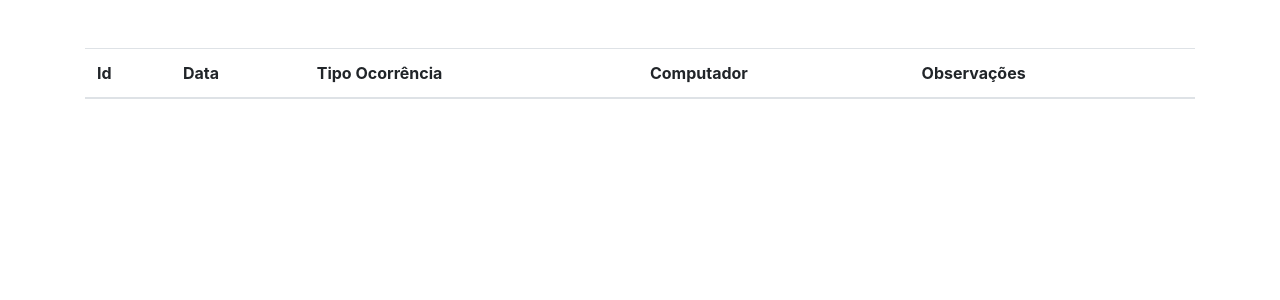
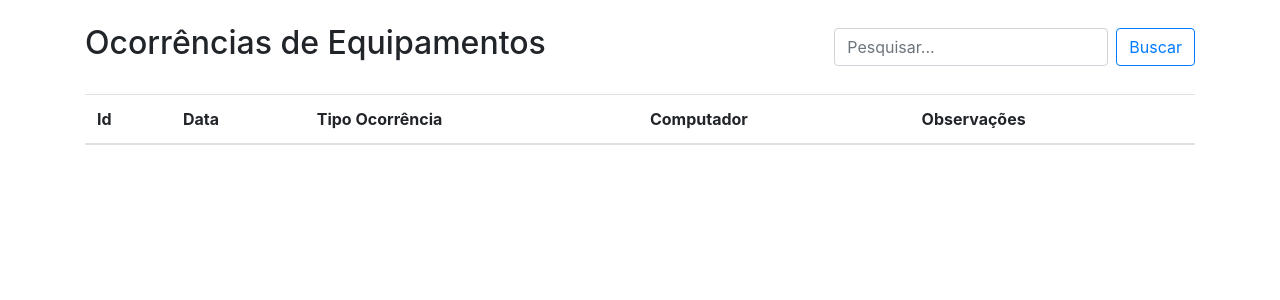
Before and after one commit to marcoskw/licenca, a Django app: page /ocorrencias/ocorrencias_equipamentos/listar_ocorrencias_equipamentos/ in a window 1280 px wide. Shown: the part 56-356 px from the top of the page. Run offline with Django 5.2, Linux system fonts and the light colour scheme; the visitor is signed in with stand-in values (Sample User, id 1); data that the repository does not hold is empty; some libraries are stand-ins or nearby versions.

Commit message:
Adicionando campo de pesquisa para listar_ocorrencias_equipamentos e listar_ocorrencias_operadores

```diff
--- a/ocorrencias/templates/listar_ocorrencias_equipamentos.html
+++ b/ocorrencias/templates/listar_ocorrencias_equipamentos.html
@@ -3,14 +3,23 @@
 {% block 'head' %}
 
 {% endblock 'head' %}
-
 {% block 'body' %}
   {% include "partials/barra_navegacao.html" %}
-    <br>
-    <br>
-    <div class="container dark-color container_empresas">
+
+  <!-- Container para centralizar o conteúdo -->
+  <div class="container mt-4">
+      <div class="d-flex justify-content-between align-items-center mb-4">
+          <div class="d-flex align-items-center">
+              <h2 class="mr-3">Ocorrências de Equipamentos</h2>
+          </div>
+          <form class="form-inline" method="GET" action="{% url 'buscar_ocorrencias_equipamentos' %}">
+              <input class="form-control mr-sm-2" type="search" placeholder="Pesquisar..." aria-label="Pesquisar" name="q" value="{{ request.GET.q }}">
+              <button class="btn btn-outline-primary my-2 my-sm-0" type="submit">Buscar</button>
+          </form>
+      </div>
+
       <table class="table">
-            <thead >
+        <thead>
           <tr class="cabecalho" style="background-color: transparent !important;">
             <th class="cabecalho" scope="col">Id</th>
             <th class="cabecalho" scope="col">Data</th>
@@ -43,5 +52,5 @@
             {% endfor %}
         </tbody>
       </table>
-    </div>
+  </div>  <!-- Fim do container -->
 {% endblock 'body' %}
--- a/ocorrencias/urls.py
+++ b/ocorrencias/urls.py
@@ -7,6 +7,8 @@ urlpatterns = [
     path('ocorrencias_operadores/listar_ocorrencias_operadores', views.listar_ocorrencias_operadores, name='listar_ocorrencias_operadores') ,
     path('ocorrencias_operadores/inativar_operador/', views.inativar_operador, name="inativar_operador"),
     path('ocorrencias_operadores/atualizar_setor_operador/', views.atualizar_setor_operador, name='atualizar_setor_operador'),
+    path('ocorrencias_equipamentos/buscar_ocorrencias_operadores', views.buscar_ocorrencias_operadores, name="buscar_ocorrencias_operadores"),
+
 
     # Equipamentos
     path('ocorrencias_equipamentos/', views.ocorrencias_equipamentos, name="ocorrencias_equipamentos"),
@@ -14,5 +16,6 @@ urlpatterns = [
     path('ocorrencias_equipamentos/inativar_computador/', views.inativar_computador, name="inativar_computador"),
     path('ocorrencias_equipamentos/trocar_computador_operador/', views.trocar_computador_operador, name='trocar_computador_operador'),
     path('ocorrencias_equipamentos/adicionar_software_em_um_computador', views.adicionar_software_em_um_computador, name="adicionar_software_em_um_computador"),
-    path('ocorrencias_equipamentos/atualizar_nome_maquina', views.atualizar_nome_maquina, name="atualizar_nome_maquina")
+    path('ocorrencias_equipamentos/atualizar_nome_maquina', views.atualizar_nome_maquina, name="atualizar_nome_maquina"),
+    path('ocorrencias_equipamentos/buscar_ocorrencias_equipamentos', views.buscar_ocorrencias_equipamentos, name="buscar_ocorrencias_equipamentos"),
 ]
--- a/ocorrencias/views.py
+++ b/ocorrencias/views.py
@@ -6,6 +6,8 @@ from empresa.models import Operador, Setor
 from parametros.models import ParametrosEmpresa
 from django.contrib import messages
 from django.contrib.messages import constants
+from django.db.models import Q
+
 
 # Operadores
 def ocorrencias_operadores(request):
@@ -18,7 +20,7 @@ def listar_ocorrencias_operadores(request):
     if not request.user.is_authenticated:
         return redirect('/login')
 
-    ocorrencias = OcorrenciaOperador.objects.all()
+    ocorrencias = OcorrenciaOperador.objects.all().order_by('-id')
 
     tipo_ocorrencia_choices = dict(OcorrenciaOperador.tipo_ocorrencia_choices)
 
@@ -109,6 +111,23 @@ def atualizar_setor_operador(request):
         messages.add_message(request, constants.SUCCESS, 'Ocorrencia criada com sucesso')
         return redirect('atualizar_setor_operador')
 
+def buscar_ocorrencias_operadores(request):
+    if not request.user.is_authenticated:
+        return redirect('/login')
+
+    termo = request.GET.get('q')
+    ocorrencias = OcorrenciaOperador.objects.all()
+
+    if termo:
+        ocorrencias = ocorrencias.filter(
+            Q(tipo_ocorrencia__icontains=termo) |
+            Q(operador__nome_operador__icontains=termo) |
+            Q(observacoes__icontains=termo)
+
+        )
+
+    return render(request, 'listar_ocorrencias_operadores.html', {'ocorrencias': ocorrencias})
+
 
 # Equipamentos
 def ocorrencias_equipamentos(request):
@@ -121,7 +140,7 @@ def listar_ocorrencias_equipamentos(request):
     if not request.user.is_authenticated:
         return redirect('/login')
 
-    ocorrencias = OcorrenciaComputador.objects.all()
+    ocorrencias = OcorrenciaComputador.objects.all().order_by('-id')
 
     tipo_ocorrencia_choices = dict(OcorrenciaComputador.tipo_ocorrencia_choices)
 
@@ -312,3 +331,19 @@ def atualizar_nome_maquina(request):
 
         messages.add_message(request, constants.SUCCESS, 'Ocorrência criada com sucesso')
         return redirect('atualizar_nome_maquina')
+
+def buscar_ocorrencias_equipamentos(request):
+    if not request.user.is_authenticated:
+        return redirect('/login')
+
+    termo = request.GET.get('q')
+    ocorrencias = OcorrenciaComputador.objects.all()
+
+    if termo:
+        ocorrencias = ocorrencias.filter(
+            Q(tipo_ocorrencia__icontains=termo) |
+            Q(computador__nome_rede__icontains=termo) |
+            Q(observacoes__icontains=termo)
+        )
+
+    return render(request, 'listar_ocorrencias_equipamentos.html', {'ocorrencias': ocorrencias})
```
Also changed, not shown: ocorrencias/templates/listar_ocorrencias_operadores.html (+11 -3 lines). Lines whose indentation alone changed are shown as unchanged.
